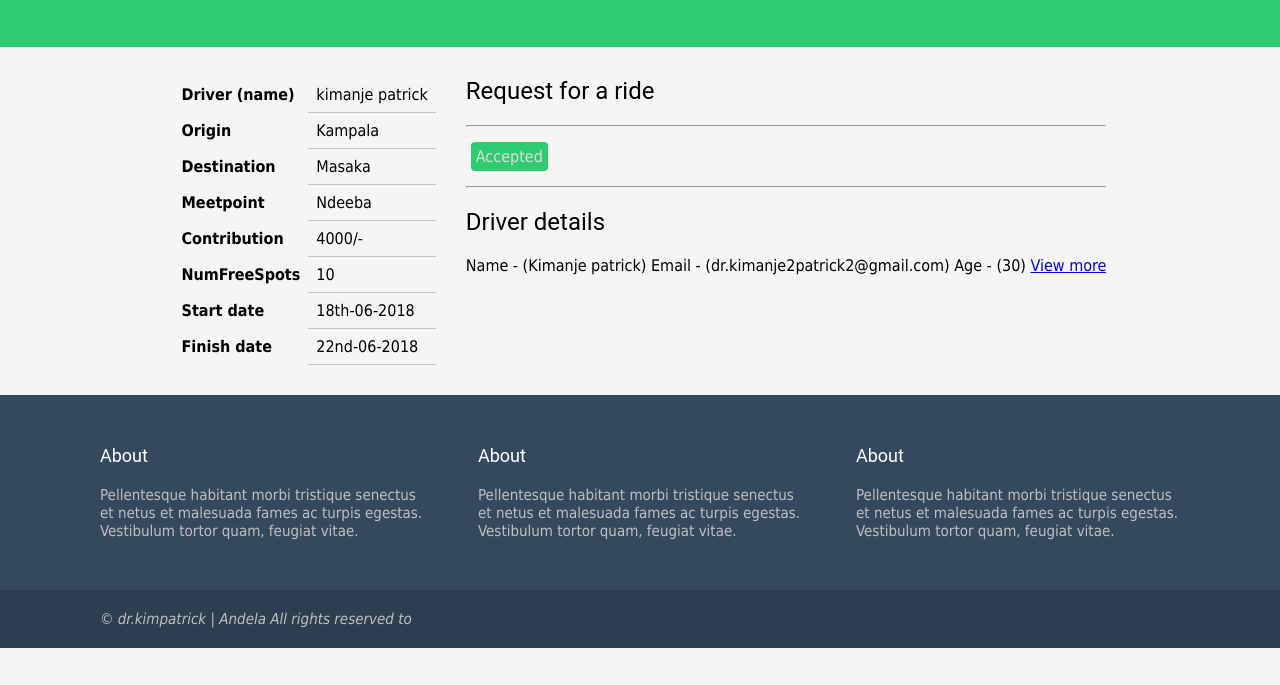
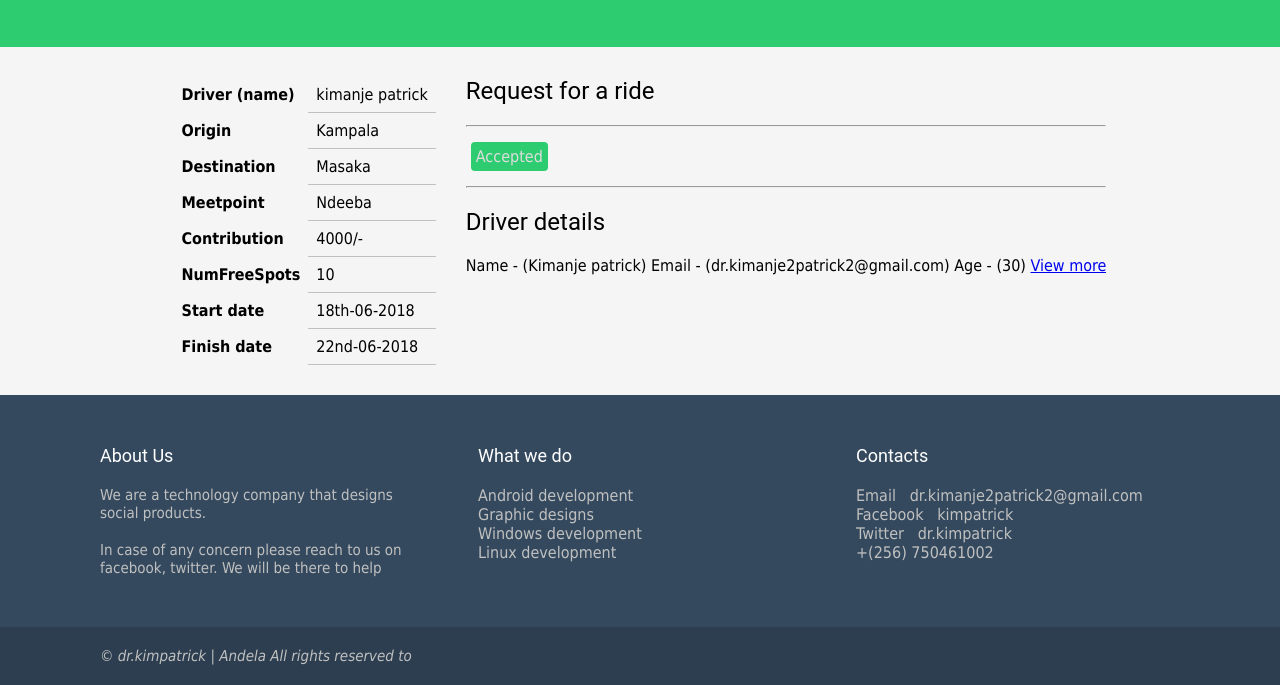
Before and after one commit to DrKimpatrick/Carpool-Frontend-Mockup, a plain HTML site: page UI/accepted_ride.html in a window 1280 px wide. Shown: the part 206-891 px from the top of the page. Before the commit the page ends 854 px from the top, so only its background shows below. Drawn offline with Linux system fonts and the light colour scheme.

Commit message:
update the footer section of every page to look simmilar

```diff
--- a/UI/accepted_ride.html
+++ b/UI/accepted_ride.html
@@ -88,22 +88,23 @@
         <footer class="footer_wrapper">
             <div class="top_footer_section">
                 <div class="footer_column">
-                    <h1>About</h1>
-                    <p>
-                        Pellentesque habitant morbi tristique senectus et netus et malesuada fames ac turpis egestas. Vestibulum tortor quam, feugiat vitae.
-                    </p>
+                    <h1>About Us</h1>
+                    <p>We are a technology company that designs social products. </p><br>
+                    <p>In case of any concern please reach to us on facebook, twitter. We will be there to help</p>
                 </div>
                 <div class="footer_column">
-                    <h1>About</h1>
-                    <p>
-                        Pellentesque habitant morbi tristique senectus et netus et malesuada fames ac turpis egestas. Vestibulum tortor quam, feugiat vitae.
-                    </p>
+                    <h1>What we do</h1>
+                    <span>Android development</span><br>
+                    <span>Graphic designs</span><br>
+                    <span>Windows development</span><br>
+                    <span>Linux development</span>
                 </div>
                 <div class="footer_column">
-                    <h1>About</h1>
-                    <p>
-                        Pellentesque habitant morbi tristique senectus et netus et malesuada fames ac turpis egestas. Vestibulum tortor quam, feugiat vitae.
-                    </p>
+                    <h1>Contacts</h1>
+                    <span>Email &nbsp; dr.kimanje2patrick2@gmail.com</span><br>
+                    <span>Facebook &nbsp; kimpatrick</span><br>
+                    <span>Twitter &nbsp; dr.kimpatrick</span><br>
+                    <span>+(256) 750461002</span>
                 </div>
 
 
```
Also changed, not shown: UI/create_ride.html (+13 -12 lines), UI/edit_user_profile.html (+13 -12 lines), UI/profile_page.html (+13 -12 lines), UI/reject_accept_request.html (+13 -12 lines), UI/request_ride.html (+13 -12 lines).
